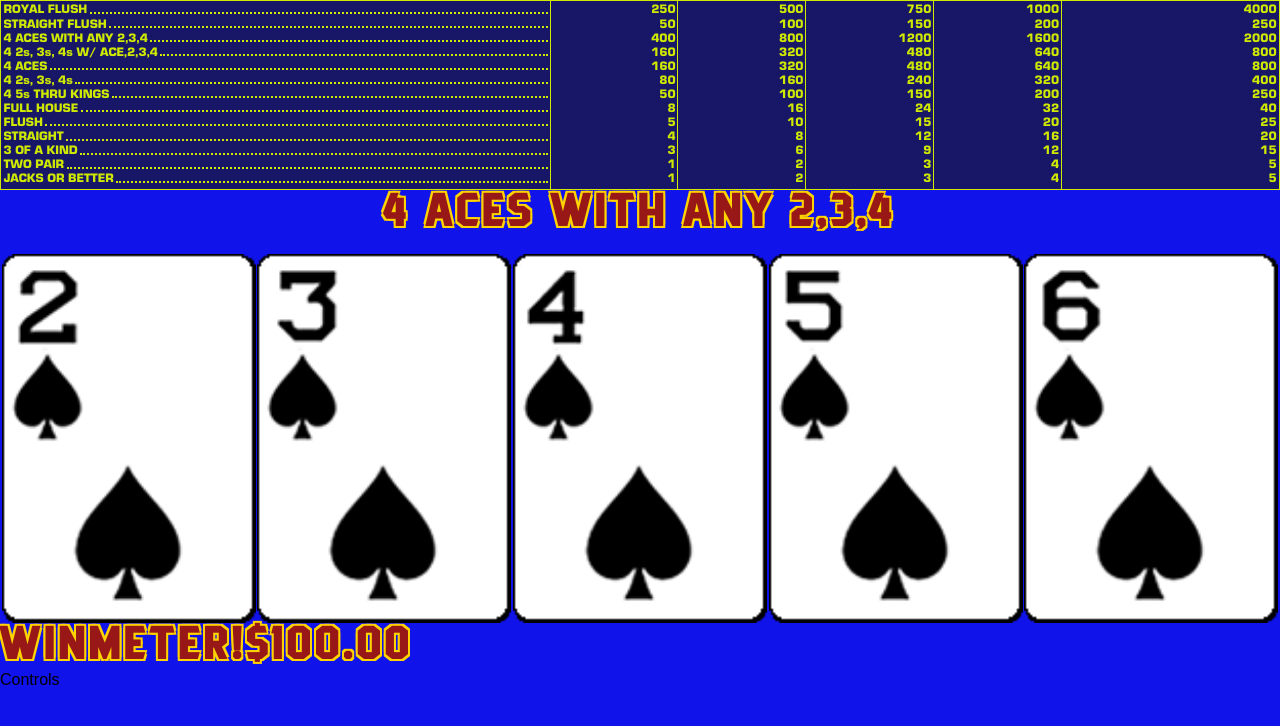
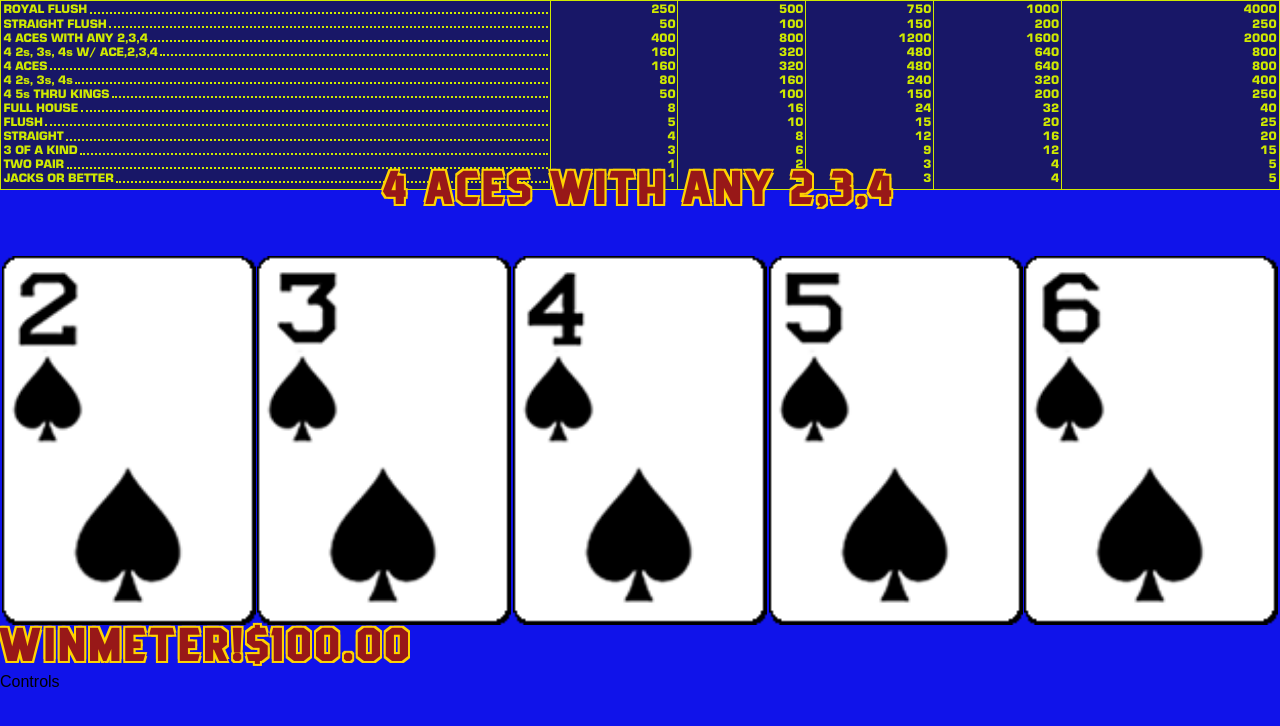
Before and after one commit to watkins-joe/gameking, a React (Vite) app: page / in a window 1280 px wide. Shown: the top 726 px of the page. Built offline with nearby package versions, Linux system fonts and the light colour scheme.

Commit message:
more CSS changes

```diff
--- a/src/components/ui/HandTitle/HandTitle.scss
+++ b/src/components/ui/HandTitle/HandTitle.scss
@@ -1,10 +1,12 @@
 .title {
   font-family: var(--font-casino);
-  font-size: 1.4rem;
+  font-size: 2rem;
   text-align: center;
   width: 100%;
   height: 4rem;
   display: flex;
   align-items: center;
   justify-content: center;
+  letter-spacing: 0.05rem;
+  line-height: 0;
 }
```
